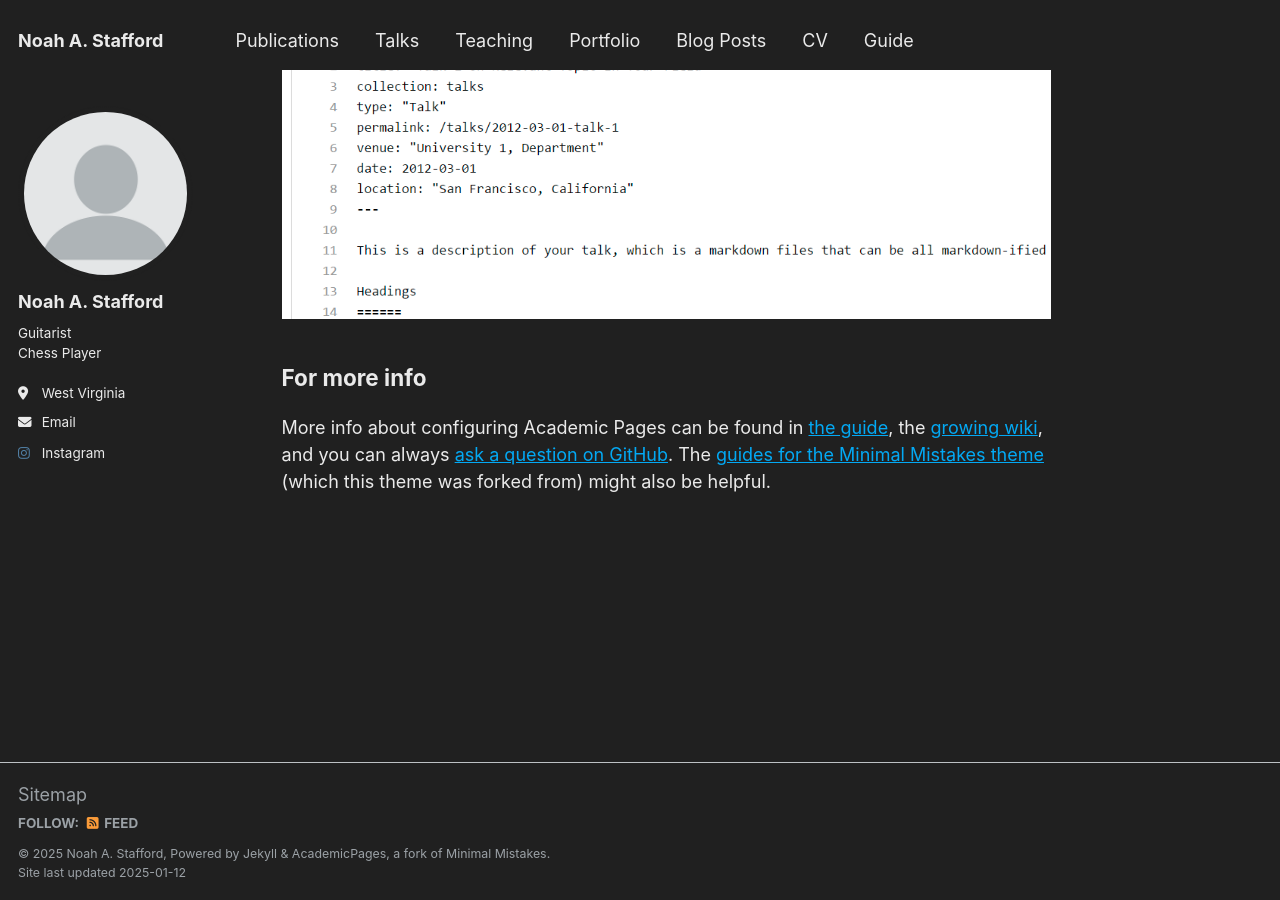
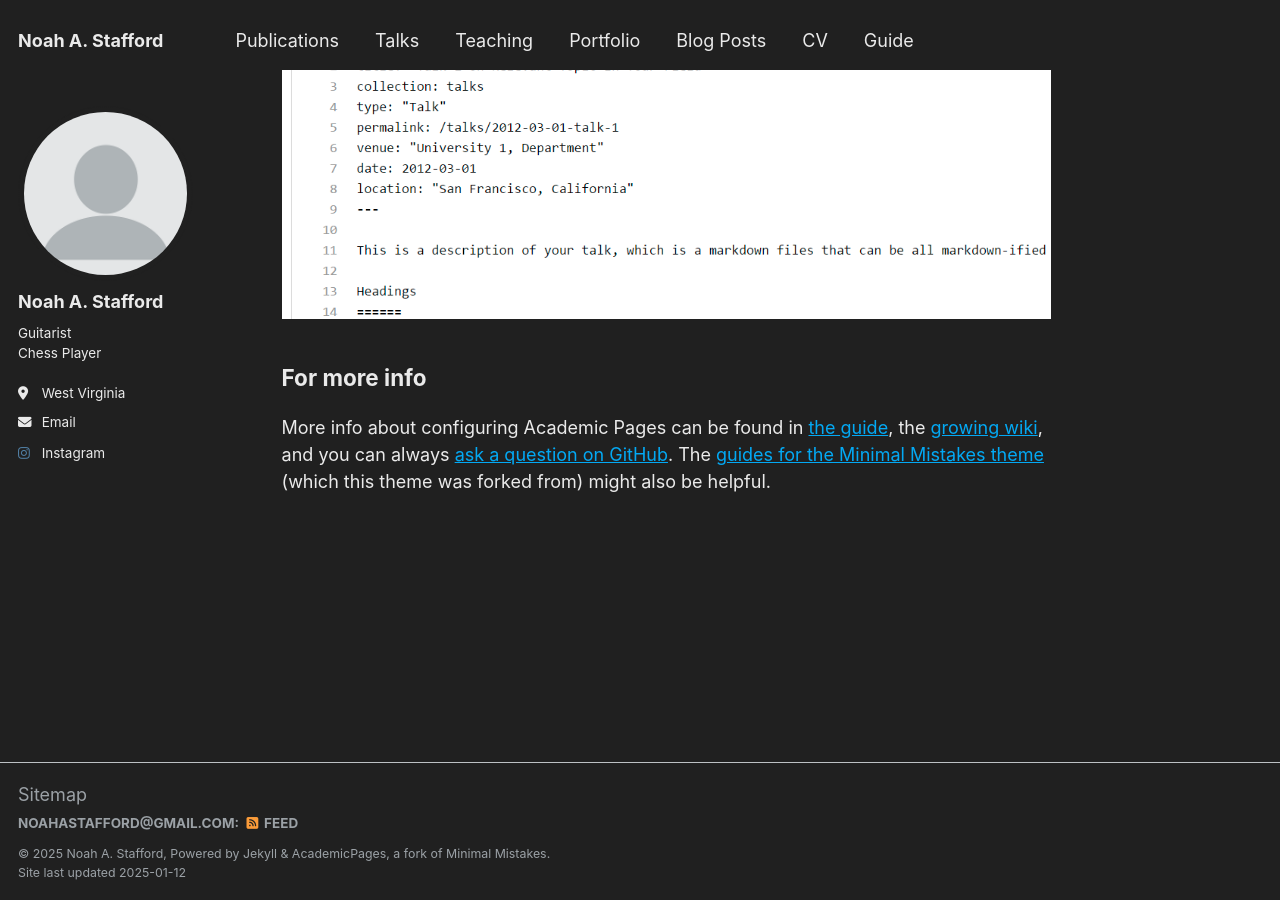
Before and after one commit to noahastafford/noahastafford.github.io, a Jekyll site: the page built from _pages/about.md, in a window 1280 px wide and 900 px high, scrolled down 2643 px. Built offline with Jekyll 4.4.1, drawn with Linux system fonts in a browser that asks for light colours.

Commit message:
email label

```diff
--- a/_data/ui-text.yml
+++ b/_data/ui-text.yml
@@ -21,7 +21,7 @@ en: &DEFAULT_EN
   comments_title             : "Comments"
   more_label                 : "Learn More"
   related_label              : "You May Also Enjoy"
-  follow_label               : "Follow:"
+  follow_label               : "noahastafford&#64;gmail&#46;com:"
   feed_label                 : "Feed"
   powered_by                 : "Powered by"
   website_label              : "Website"
```
